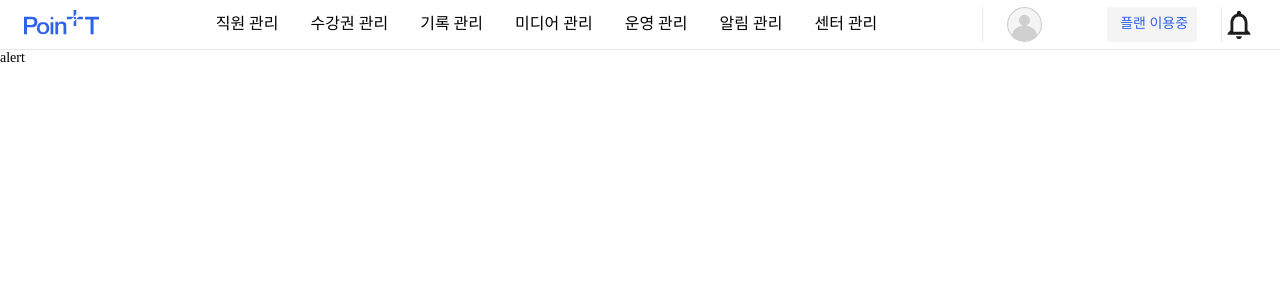
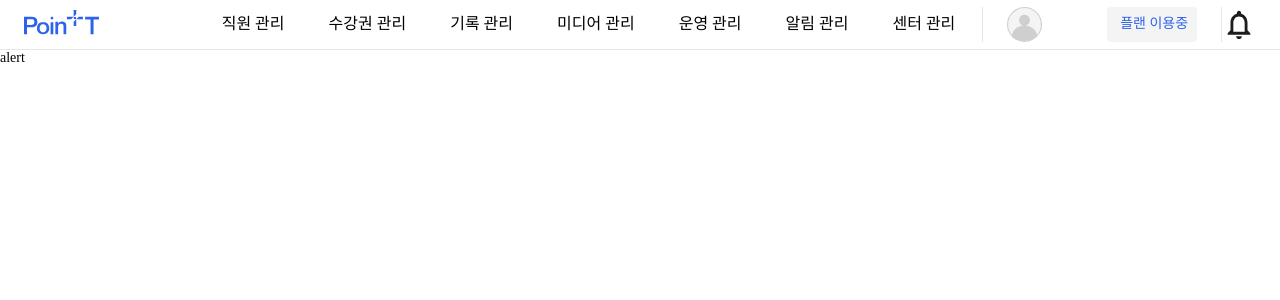
Before and after one commit to pie-sfac/5-21, a React (Vite) app: page /alert in a window 1280 px wide. Shown: the top 300 px of the page. Built offline with nearby package versions, Linux system fonts and the light colour scheme.

Commit message:
fix: NavBar 에러 해결

```diff
--- a/src/components/nav/NavBar.tsx
+++ b/src/components/nav/NavBar.tsx
@@ -27,7 +27,7 @@ const LogoImg = styled.img`
   height: 25px;
 `;
 
-const MenuImg = styled.img`
+const MenuImgInput = styled.input`
   width: 30px;
   @media only screen and (min-width: 1130px) {
     display: none;
@@ -125,12 +125,11 @@ const NavBar = () => {
   () => {
     setMenuLeft(!menuLeft);
   };
-  const onClickActiveEvent = (
-    e: React.MouseEventHandler<HTMLAnchorElement>
-  ) => {
-    e.preventDefault();
+  const onClickActiveEvent = (e: any) => {
+    // const target = e.target as HTMLButtonElement;
+
     menu.map((item) => {
-      if (item.id == e.target.value) {
+      if (item.name == e.target.value) {
         setNavActive(item.id);
       }
     });
@@ -145,21 +144,18 @@ const NavBar = () => {
           <Link to="/">
             <LogoImg src={Logo} alt="logo" />
           </Link>
-          <MenuImg type="submit" src={Menu} alt="menu" />
+          <MenuImgInput type="image" src={Menu} alt="menu" />
           <GNBUl>
             {menu.map((li) => {
               return (
-                <NavbarLink
-                  type="button"
-                  to={li.path}
-                  key={li.id}
-                  onClick={onClickActiveEvent}
-                >
-                  <GNBLi
-                    value={li.id}
-                    className={li.id == navActive ? ' active' : ''}
-                  >
-                    {li.name}
+                <NavbarLink type="button" to={li.path} key={li.id}>
+                  <GNBLi>
+                    <input
+                      type="submit"
+                      value={li.name}
+                      onClick={onClickActiveEvent}
+                      className={li.id == navActive ? ' active' : ''}
+                    />
                   </GNBLi>
                 </NavbarLink>
               );
--- a/src/styles/globals.js
+++ b/src/styles/globals.js
@@ -39,7 +39,12 @@ const GlobalStyle = createGlobalStyle`
 
   }
 
+ input {
+  outline-style: none;
+  border: none;
+  background-color:transparent;
 
+ }
 
 `;
 
--- a/tsconfig.json
+++ b/tsconfig.json
@@ -1,6 +1,6 @@
 {
   "compilerOptions": {
-    "target": "ES5",
+    "target": "ES6",
     "useDefineForClassFields": true,
     "lib": ["ES2020", "DOM", "DOM.Iterable"],
     "module": "CommonJS",
```
